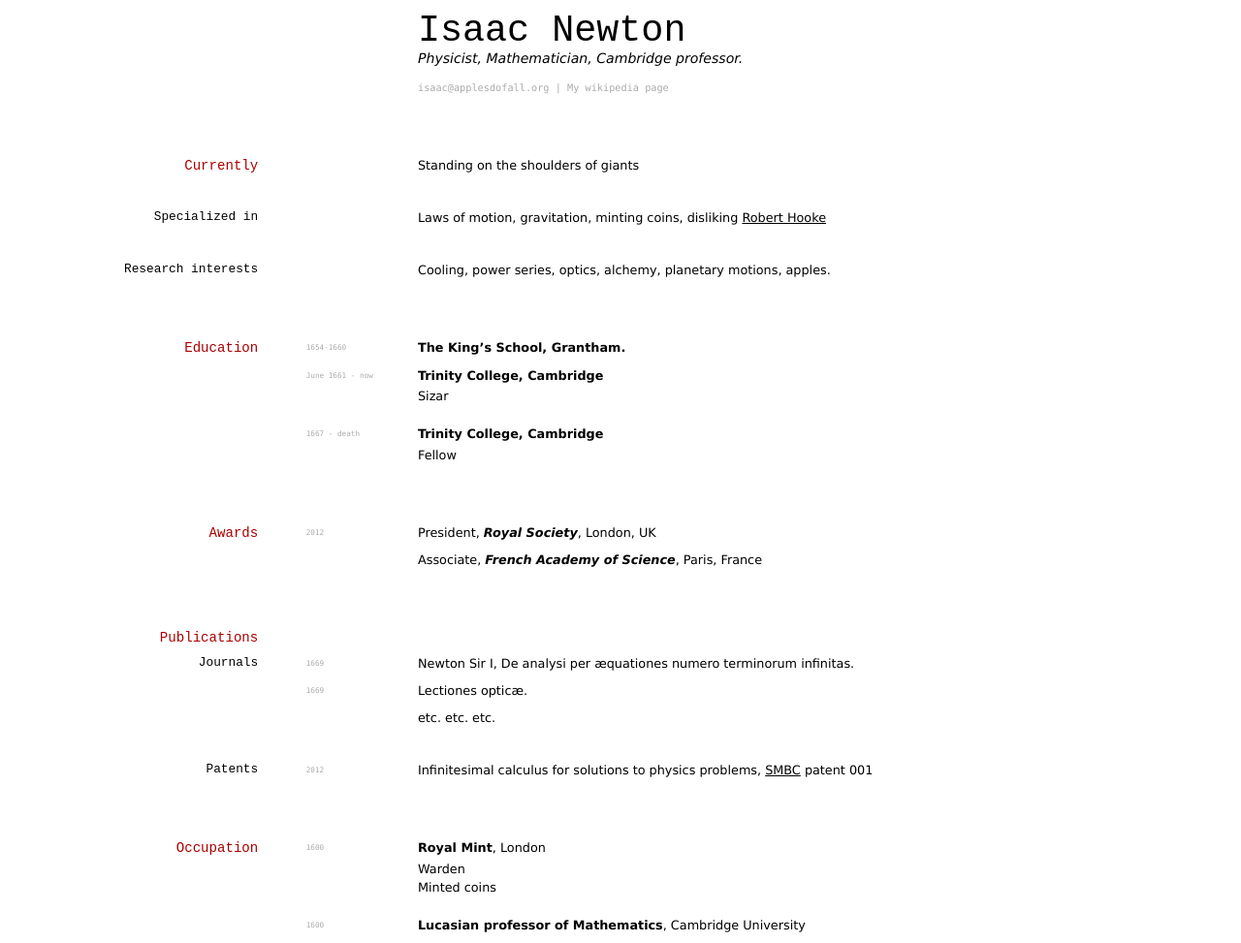
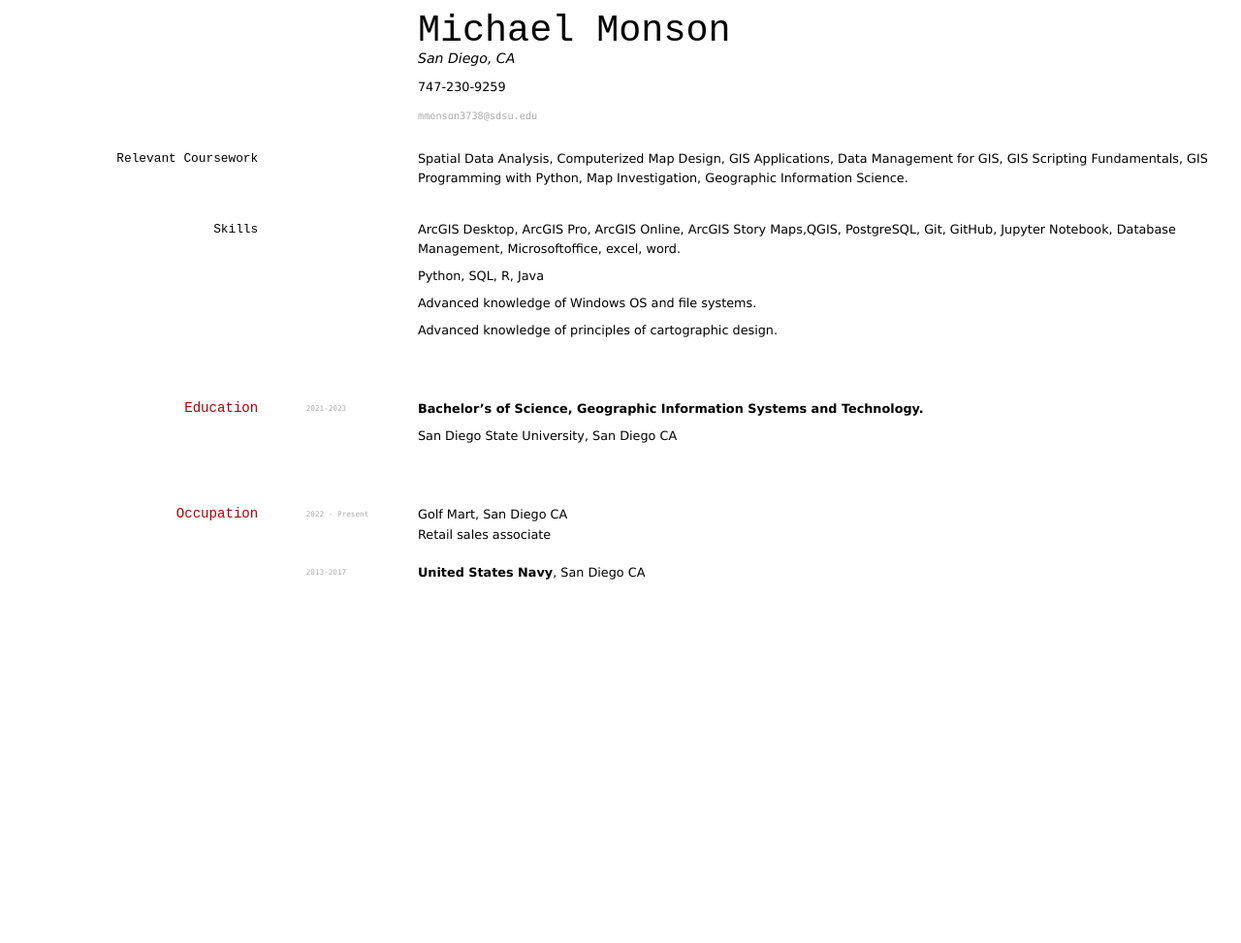
Before and after one commit to elipapa/markdown-cv, a Jekyll site: the page built from index.md, in a window 1280 px wide. Shown: the whole page at 97% size. Built offline with Jekyll 4.4.1, drawn with Linux system fonts in a browser that asks for light colours; after the commit the page ends 900 px from its top, so only the background shows below that.

Commit message:
Update index.md

```diff
--- a/index.md
+++ b/index.md
@@ -1,86 +1,57 @@
 ---
 layout: cv
-title: Isaac Newtons's CV
+title: Michael Monson's CV
 ---
-# Isaac Newton
-Physicist, Mathematician, Cambridge professor.
+# Michael Monson
+San Diego, CA
+
+747-230-9259
+
+
+
 
 <div id="webaddress">
-<a href="isaac@applesdofall.org">isaac@applesdofall.org</a>
-| <a href="http://en.wikipedia.org/wiki/Isaac_Newton">My wikipedia page</a>
+<a href="mmonson3738@sdsu.edu">mmonson3738@sdsu.edu</a>
+
 </div>
 
 
-## Currently
 
-Standing on the shoulders of giants
+### Relevant Coursework
 
-### Specialized in
-
-Laws of motion, gravitation, minting coins, disliking [Robert Hooke](http://en.wikipedia.org/wiki/Robert_Hooke)
+ Spatial Data Analysis, Computerized Map Design, GIS Applications, Data Management for GIS, GIS Scripting Fundamentals, GIS Programming with Python, Map Investigation, Geographic Information Science.
 
 
-### Research interests
+### Skills
 
-Cooling, power series, optics, alchemy, planetary motions, apples.
+ArcGIS Desktop, ArcGIS Pro, ArcGIS Online, ArcGIS Story Maps,QGIS, PostgreSQL, Git, GitHub, Jupyter Notebook, Database Management, Microsoftoffice, excel, word.
+
+Python, SQL, R, Java
+
+Advanced knowledge of Windows OS and file systems.
+
+Advanced knowledge of principles of cartographic design.
 
 
 ## Education
 
-`1654-1660`
-__The King's School, Grantham.__
+`2021-2023`
+__Bachelor's of Science, Geographic Information Systems and Technology.__
 
-`June 1661 - now`
-__Trinity College, Cambridge__
-
-- Sizar
-
-`1667 - death`
-__Trinity College, Cambridge__
-
-- Fellow
+San Diego State University, San Diego CA
 
 
-
-## Awards
-
-`2012`
-President, *Royal Society*, London, UK
-
-Associate, *French Academy of Science*, Paris, France
-
-
-
-## Publications
-
-<!-- A list is also available [online](http://scholar.google.co.uk/citations?user=LTOTl0YAAAAJ) -->
-
-### Journals
-
-`1669`
-Newton Sir I, De analysi per æquationes numero terminorum infinitas.
-
-`1669`
-Lectiones opticæ.
-
-etc. etc. etc.
-
-### Patents
-
-`2012`
-Infinitesimal calculus for solutions to physics problems, [SMBC](http://www.techdirt.com/articles/20121011/09312820678/if-patents-had-been-around-time-newton.shtml) patent 001
 
 
 ## Occupation
 
-`1600`
-__Royal Mint__, London
+`2022 - Present`
+Golf Mart, San Diego CA
 
-- Warden
-- Minted coins
+- Retail sales associate
 
-`1600`
-__Lucasian professor of Mathematics__, Cambridge University
+`2013-2017`
+__United States Navy__, San Diego CA
 
 
 
```
